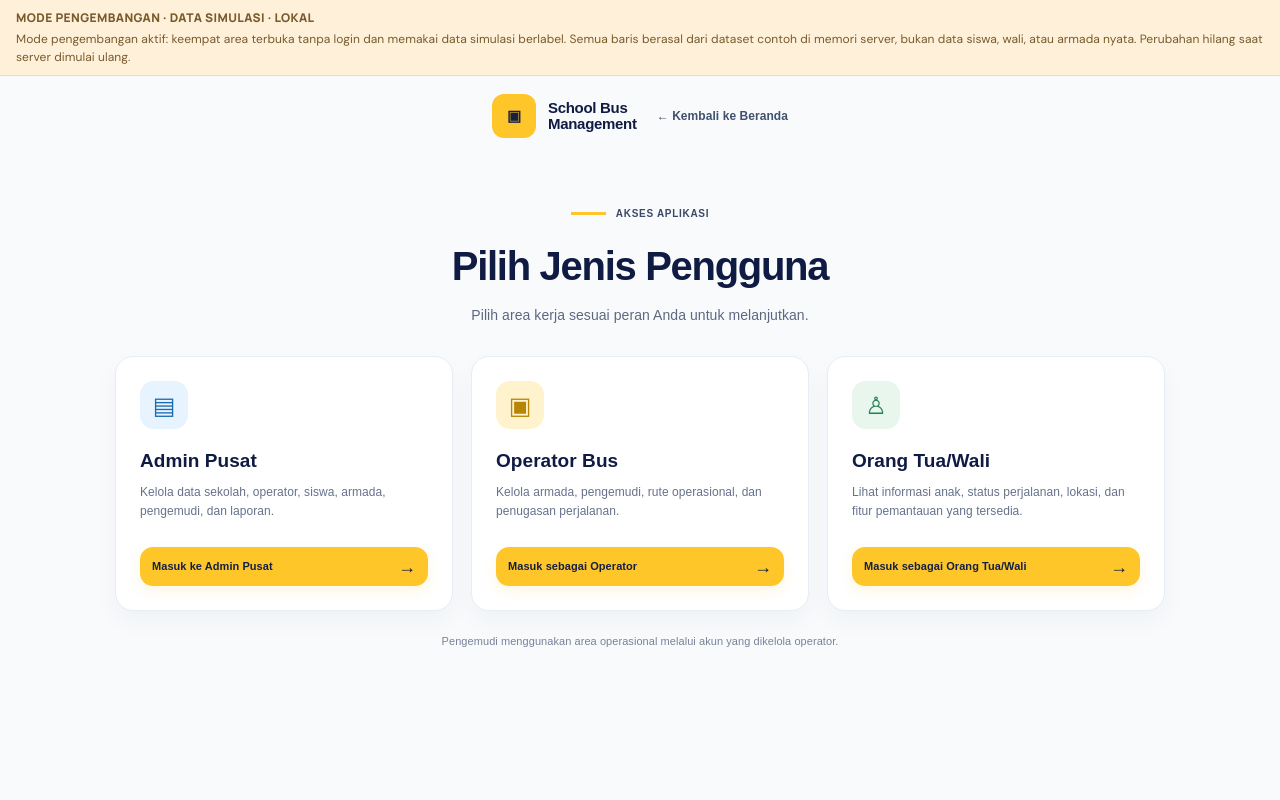
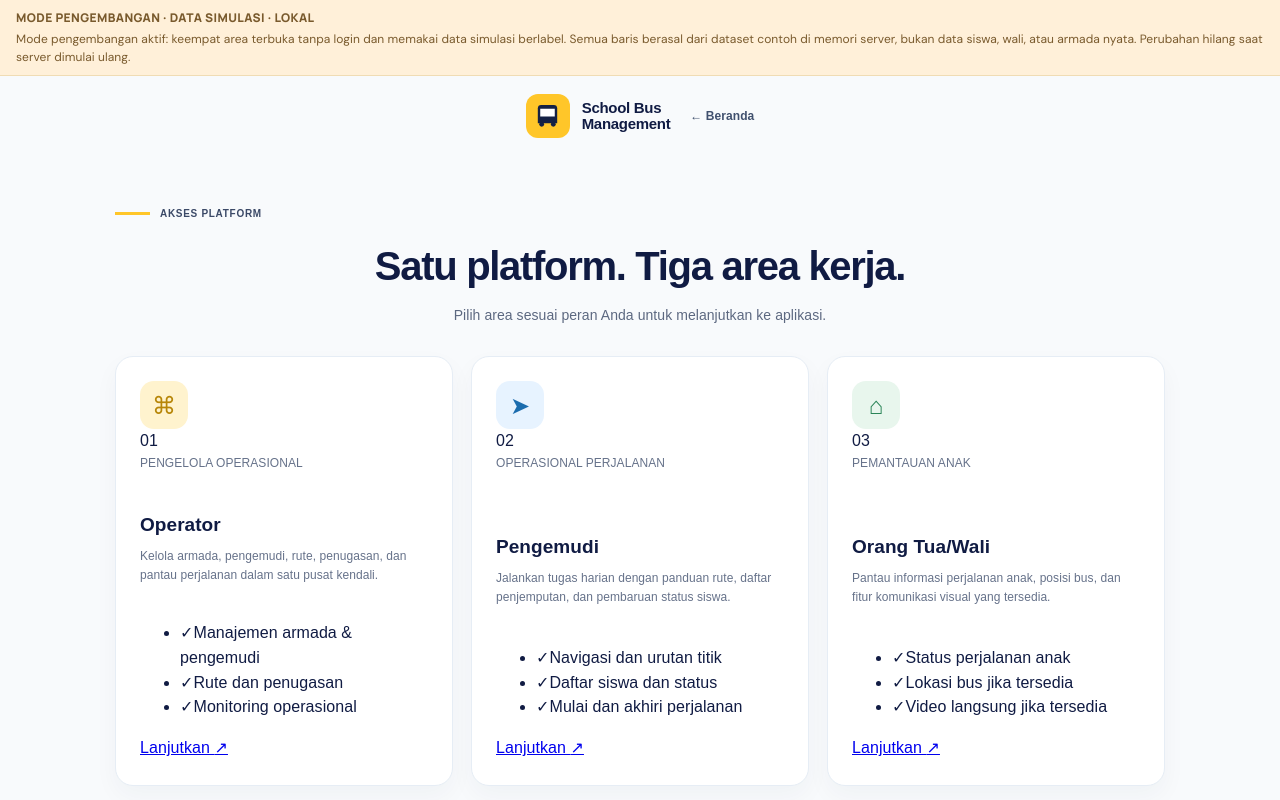
Before and after one commit to irusandi-hub/school-bus-management, a Next.js app: page /pilih-peran in a window 1280 px wide. Shown: the top 800 px of the page. Built offline with nearby package versions, Linux system fonts and the light colour scheme.

Commit message:
feat(access): select operator driver or guardian area

```diff
--- a/app/pilih-peran/page.tsx
+++ b/app/pilih-peran/page.tsx
@@ -1,36 +1,68 @@
 import Link from "next/link";
 import type { Metadata } from "next";
 
-export const metadata: Metadata = { title: "Pilih Jenis Pengguna | School Bus Management" };
+export const metadata: Metadata = { title: "Pilih Area Pengguna | School Bus Management" };
 
 const roles = [
-  { href: "/admin", title: "Admin Pusat", detail: "Kelola data sekolah, operator, siswa, armada, pengemudi, dan laporan.", icon: "▤", tone: "admin", action: "Masuk ke Admin Pusat" },
-  { href: "/operator", title: "Operator Bus", detail: "Kelola armada, pengemudi, rute operasional, dan penugasan perjalanan.", icon: "▣", tone: "operator", action: "Masuk sebagai Operator" },
-  { href: "/wali", title: "Orang Tua/Wali", detail: "Lihat informasi anak, status perjalanan, lokasi, dan fitur pemantauan yang tersedia.", icon: "♙", tone: "wali", action: "Masuk sebagai Orang Tua/Wali" },
+  {
+    href: "/akses/operator",
+    title: "Operator",
+    eyebrow: "PENGELOLA OPERASIONAL",
+    detail: "Kelola armada, pengemudi, rute, penugasan, dan pantau perjalanan dalam satu pusat kendali.",
+    icon: "⌘",
+    tone: "operator",
+    features: ["Manajemen armada & pengemudi", "Rute dan penugasan", "Monitoring operasional"],
+  },
+  {
+    href: "/akses/pengemudi",
+    title: "Pengemudi",
+    eyebrow: "OPERASIONAL PERJALANAN",
+    detail: "Jalankan tugas harian dengan panduan rute, daftar penjemputan, dan pembaruan status siswa.",
+    icon: "➤",
+    tone: "driver",
+    features: ["Navigasi dan urutan titik", "Daftar siswa dan status", "Mulai dan akhiri perjalanan"],
+  },
+  {
+    href: "/akses/wali",
+    title: "Orang Tua/Wali",
+    eyebrow: "PEMANTAUAN ANAK",
+    detail: "Pantau informasi perjalanan anak, posisi bus, dan fitur komunikasi visual yang tersedia.",
+    icon: "⌂",
+    tone: "wali",
+    features: ["Status perjalanan anak", "Lokasi bus jika tersedia", "Video langsung jika tersedia"],
+  },
 ];
+
+function Brand() {
+  return <Link href="/" className="sbm-brand"><span className="sbm-mark"><svg viewBox="0 0 32 32" fill="none" aria-hidden="true"><path d="M6 7.5A3.5 3.5 0 0 1 9.5 4h13A3.5 3.5 0 0 1 26 7.5V23H6V7.5Z" fill="currentColor"/><path d="M8.5 8h15v8h-15z" fill="#fff"/><circle cx="10" cy="24" r="2.5" fill="#142044"/><circle cx="22" cy="24" r="2.5" fill="#142044"/></svg></span><span>School Bus<br/>Management</span></Link>;
+}
 
 export default function ChooseRolePage() {
   return (
     <main className="sbm-chooser">
       <header className="sbm-header">
-        <Link href="/" className="sbm-brand"><span className="sbm-mark">▣</span><span>School Bus<br/>Management</span></Link>
-        <Link href="/" className="sbm-back">← Kembali ke Beranda</Link>
+        <Brand/>
+        <Link href="/" className="sbm-back"><span aria-hidden="true">←</span> Beranda</Link>
       </header>
       <section className="sbm-chooser-content">
-        <p className="sbm-eyebrow"><i/> AKSES APLIKASI</p>
-        <h1>Pilih Jenis Pengguna</h1>
-        <p className="sbm-chooser-lead">Pilih area kerja sesuai peran Anda untuk melanjutkan.</p>
+        <div className="sbm-chooser-intro">
+          <p className="sbm-eyebrow"><i/> AKSES PLATFORM</p>
+          <h1>Satu platform. Tiga area kerja.</h1>
+          <p className="sbm-chooser-lead">Pilih area sesuai peran Anda untuk melanjutkan ke aplikasi.</p>
+        </div>
         <div className="sbm-chooser-grid">
-          {roles.map((role) => <article className={`sbm-chooser-card ${role.tone}`} key={role.href}>
-            <span className="sbm-chooser-icon">{role.icon}</span>
+          {roles.map((role, index) => <article className={`sbm-chooser-card ${role.tone}`} key={role.href}>
+            <div className="sbm-role-card-top"><span className="sbm-chooser-icon" aria-hidden="true">{role.icon}</span><span className="sbm-role-index">0{index + 1}</span></div>
+            <p className="sbm-role-eyebrow">{role.eyebrow}</p>
             <h2>{role.title}</h2>
-            <p>{role.detail}</p>
-            <Link href={role.href} className="sbm-primary">{role.action}<b>→</b></Link>
+            <p className="sbm-role-detail">{role.detail}</p>
+            <ul className="sbm-role-features">{role.features.map((feature) => <li key={feature}><span>✓</span>{feature}</li>)}</ul>
+            <Link href={role.href} className="sbm-role-action">Lanjutkan <span aria-hidden="true">↗</span></Link>
           </article>)}
         </div>
-        <p className="sbm-chooser-note">Pengemudi menggunakan area operasional melalui akun yang dikelola operator.</p>
+        <p className="sbm-chooser-note"><span>i</span> Setiap area memiliki fitur dan tampilan yang disesuaikan dengan tanggung jawab penggunanya.</p>
       </section>
-      <footer className="sbm-footer"><span>© 2026 School Bus Management</span><span>Dammam, Saudi Arabia</span></footer>
+      <footer className="sbm-footer"><span>© 2026 School Bus Management. Semua hak dilindungi.</span><span>Dammam, Saudi Arabia</span></footer>
     </main>
   );
 }
```
